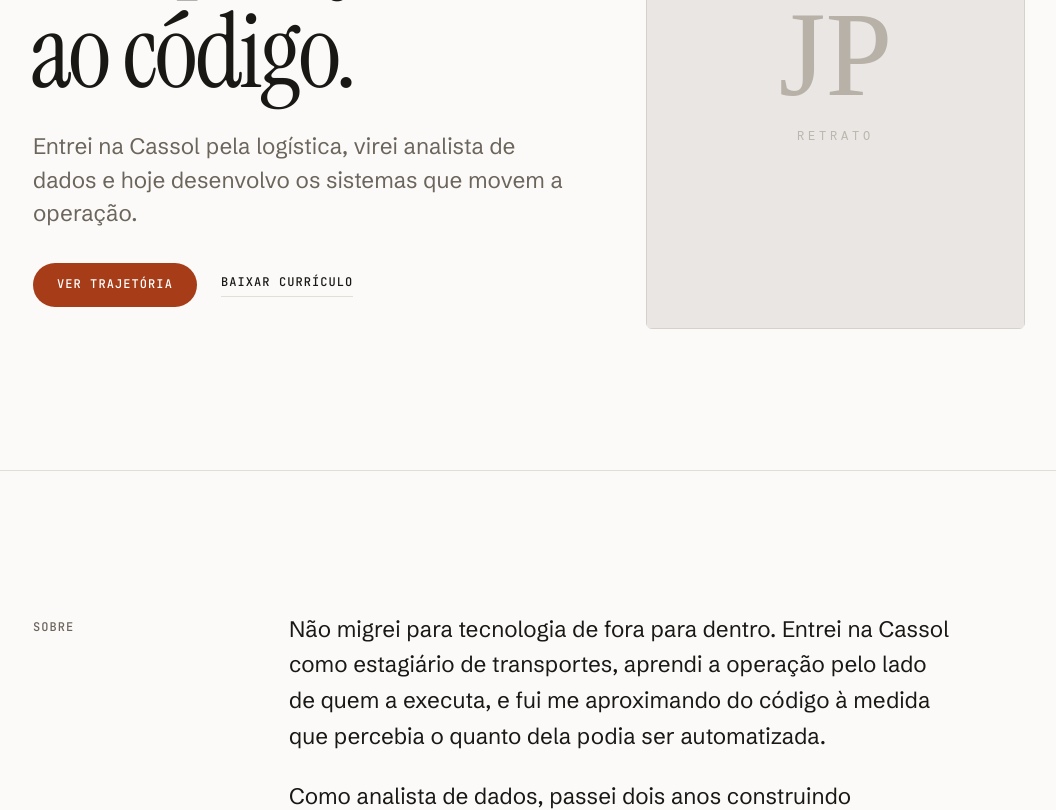
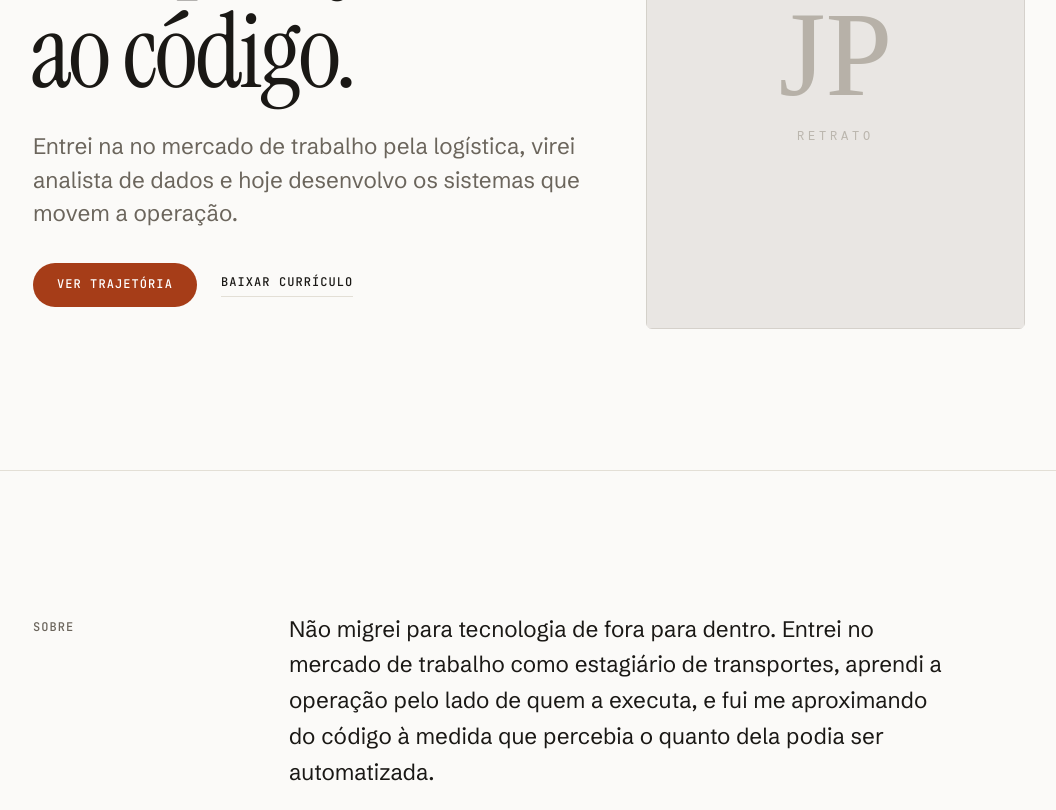
Before and after one commit to joaopedroldavid-del/my-portfolio, an Angular app: page /pt in a window 1280 px wide. Shown: the part 320-1130 px from the top of the page, without its empty margins (111-1167 px from the left). Built offline with nearby package versions, Linux system fonts and the light colour scheme.

Commit message:
Ajustes de texto

```diff
--- a/src/app/core/data/education.ts
+++ b/src/app/core/data/education.ts
@@ -30,6 +30,6 @@ export const EDUCATION: readonly Education[] = [
 
 export const LANGUAGES: readonly Translated[] = [
   { pt: 'Português — C2', en: 'Portuguese — C2' },
+  { pt: 'Inglês — B1', en: 'English — B1' },
   { pt: 'Espanhol — A1', en: 'Spanish — A1' },
-  { pt: 'Inglês — B1', en: 'English — B1' },
 ];
--- a/src/app/core/i18n/en.ts
+++ b/src/app/core/i18n/en.ts
@@ -42,7 +42,7 @@ export const EN: Dict = {
     role: 'Software Developer',
     headline: 'From operations\nto code.',
     lead:
-      'I joined Cassol through logistics, became a data analyst, and now build the ' +
+      'I started my career in logistics, transitioned into data analysis, and now build the ' +
       'systems that move the operation.',
     location: 'São Paulo, Brazil',
     ctaExperience: 'See experience',
@@ -52,7 +52,7 @@ export const EN: Dict = {
   about: {
     heading: 'About',
     paragraphs: [
-      'I did not move into tech from the outside. I joined Cassol as a transport ' +
+      'I did not move into tech from the outside. I started my career as a transport ' +
         'intern, learned the operation from the people running it, and drifted ' +
         'toward code as I realised how much of it could be automated.',
       'As a data analyst I spent two years building logistics cost indicators and ' +
--- a/src/app/core/i18n/pt.ts
+++ b/src/app/core/i18n/pt.ts
@@ -44,7 +44,7 @@ export const PT = {
     role: 'Desenvolvedor de Software',
     headline: 'Da operação\nao código.',
     lead:
-      'Entrei na Cassol pela logística, virei analista de dados e hoje desenvolvo ' +
+      'Entrei na no mercado de trabalho pela logística, virei analista de dados e hoje desenvolvo ' +
       'os sistemas que movem a operação.',
     location: 'São Paulo, SP',
     ctaExperience: 'Ver trajetória',
@@ -54,7 +54,7 @@ export const PT = {
   about: {
     heading: 'Sobre',
     paragraphs: [
-      'Não migrei para tecnologia de fora para dentro. Entrei na Cassol como ' +
+      'Não migrei para tecnologia de fora para dentro. Entrei no mercado de trabalho como ' +
         'estagiário de transportes, aprendi a operação pelo lado de quem a executa, ' +
         'e fui me aproximando do código à medida que percebia o quanto dela podia ' +
         'ser automatizada.',
@@ -102,7 +102,7 @@ export const PT = {
   },
 
   footer: {
-    builtWith: 'Feito em Angular, sem dependências de UI.',
+    builtWith: 'Feito em Angular',
     viewSource: 'Ver o código',
   },
 
```
